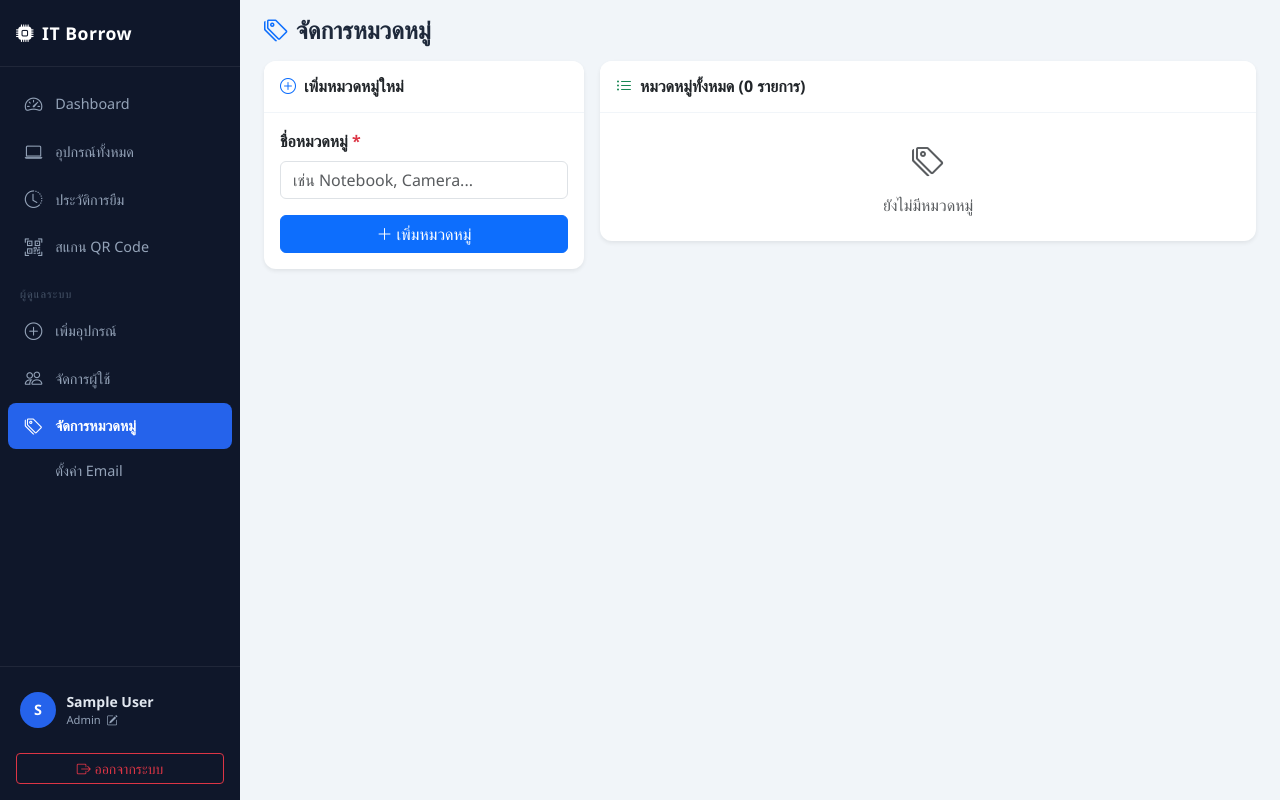
After one commit to MINDKYLO/Tlib, a Flask app: page /admin/categories in a window 1280 px wide. The commit adds this page. Run offline with Flask 3, Linux system fonts and the light colour scheme; the visitor is signed in with stand-in values (Sample User, id 1); data that the repository does not hold is empty; parts of the project's set-up code (start-up, migrations or seed data) failed here and were passed over; some libraries are stand-ins or nearby versions.

Commit message:
feat: add category management (add/delete) for admin

```diff
--- a/app.py
+++ b/app.py
@@ -116,6 +116,16 @@ def init_db():
         smtp_from     TEXT DEFAULT '',
         enabled       SMALLINT DEFAULT 0
     )''')
+
+    cur.execute('''CREATE TABLE IF NOT EXISTS categories (
+        id         SERIAL PRIMARY KEY,
+        name       TEXT UNIQUE NOT NULL,
+        created_at TIMESTAMP DEFAULT CURRENT_TIMESTAMP
+    )''')
+
+    default_cats = ['Notebook','Monitor','Mobile','Tablet','Camera','Printer','Network','Storage','Peripheral','Other']
+    for cat in default_cats:
+        cur.execute('INSERT INTO categories (name) VALUES (%s) ON CONFLICT (name) DO NOTHING', (cat,))
 
     cur.execute("ALTER TABLE users ADD COLUMN IF NOT EXISTS email TEXT")
     cur.execute("ALTER TABLE equipment ADD COLUMN IF NOT EXISTS image TEXT")
@@ -376,7 +386,10 @@ def add_equipment():
             flash('Serial Number นี้มีอยู่แล้วในระบบ', 'danger')
         finally:
             conn.close()
-    return render_template('add_equipment.html')
+    conn = get_db()
+    categories = db_fetchall(conn, 'SELECT name FROM categories ORDER BY name')
+    conn.close()
+    return render_template('add_equipment.html', categories=categories)
 
 
 @app.route('/equipment/<int:eid>')
@@ -435,8 +448,9 @@ def edit_equipment(eid):
         finally:
             conn.close()
         return redirect(url_for('equipment_detail', eid=eid))
+    categories = db_fetchall(conn, 'SELECT name FROM categories ORDER BY name')
     conn.close()
-    return render_template('edit_equipment.html', eq=eq)
+    return render_template('edit_equipment.html', eq=eq, categories=categories)
 
 
 @app.route('/equipment/<int:eid>/delete', methods=['POST'])
@@ -790,6 +804,46 @@ def api_qr(eid):
     return jsonify({'qr': generate_qr(qr_data), 'equipment': eq})
 
 
+# ── CATEGORIES ─────────────────────────────────────────────────────────────────
+
+@app.route('/admin/categories', methods=['GET', 'POST'])
+@admin_required
+def category_list():
+    conn = get_db()
+    if request.method == 'POST':
+        name = request.form.get('name', '').strip()
+        if name:
+            try:
+                db_execute(conn, 'INSERT INTO categories (name) VALUES (%s)', (name,))
+                conn.commit()
+                flash(f'เพิ่มหมวดหมู่ "{name}" สำเร็จ', 'success')
+            except psycopg2.IntegrityError:
+                conn.rollback()
+                flash('หมวดหมู่นี้มีอยู่แล้ว', 'danger')
+        conn.close()
+        return redirect(url_for('category_list'))
+    categories = db_fetchall(conn, 'SELECT * FROM categories ORDER BY name')
+    conn.close()
+    return render_template('categories.html', categories=categories)
+
+
+@app.route('/admin/categories/<int:cid>/delete', methods=['POST'])
+@admin_required
+def delete_category(cid):
+    conn = get_db()
+    cat  = db_fetchone(conn, 'SELECT * FROM categories WHERE id=%s', (cid,))
+    if cat:
+        in_use = db_fetchone(conn, 'SELECT COUNT(*) as c FROM equipment WHERE category=%s', (cat['name'],))
+        if in_use['c'] > 0:
+            flash(f'ไม่สามารถลบได้ มีอุปกรณ์ใช้หมวดหมู่นี้อยู่ {in_use["c"]} รายการ', 'danger')
+        else:
+            db_execute(conn, 'DELETE FROM categories WHERE id=%s', (cid,))
+            conn.commit()
+            flash(f'ลบหมวดหมู่ "{cat["name"]}" สำเร็จ', 'success')
+    conn.close()
+    return redirect(url_for('category_list'))
+
+
 # ── SERVE UPLOADS ──────────────────────────────────────────────────────────────
 
 @app.route('/uploads/<path:filename>')
--- a/templates/add_equipment.html
+++ b/templates/add_equipment.html
@@ -25,8 +25,8 @@
               <label class="form-label fw-semibold">หมวดหมู่ <span class="text-danger">*</span></label>
               <select name="category" class="form-select" required>
                 <option value="">-- เลือกหมวดหมู่ --</option>
-                {% for cat in ['Notebook','Monitor','Mobile','Tablet','Camera','Printer','Network','Storage','Peripheral','Other'] %}
-                <option value="{{ cat }}">{{ cat }}</option>
+                {% for cat in categories %}
+                <option value="{{ cat.name }}">{{ cat.name }}</option>
                 {% endfor %}
               </select>
             </div>
--- a/templates/base.html
+++ b/templates/base.html
@@ -44,6 +44,10 @@
     <a href="{{ url_for('user_list') }}"
        class="nav-link {% if 'user' in (request.endpoint or '') and request.endpoint != 'dashboard' %}active{% endif %}">
       <i class="bi bi-people"></i><span>จัดการผู้ใช้</span>
+    </a>
+    <a href="{{ url_for('category_list') }}"
+       class="nav-link {% if request.endpoint == 'category_list' %}active{% endif %}">
+      <i class="bi bi-tags"></i><span>จัดการหมวดหมู่</span>
     </a>
     <a href="{{ url_for('email_settings_page') }}"
        class="nav-link {% if request.endpoint == 'email_settings_page' %}active{% endif %}">
--- /dev/null
+++ b/templates/categories.html
@@ -0,0 +1,80 @@
+{% extends 'base.html' %}
+{% block title %}จัดการหมวดหมู่{% endblock %}
+
+{% block content %}
+<div class="page-header d-flex align-items-center gap-2 mb-3">
+  <h4 class="mb-0 fw-bold"><i class="bi bi-tags me-2 text-primary"></i>จัดการหมวดหมู่</h4>
+</div>
+
+<div class="row g-3">
+  <!-- เพิ่มหมวดหมู่ -->
+  <div class="col-lg-4">
+    <div class="card shadow-sm">
+      <div class="card-header fw-semibold">
+        <i class="bi bi-plus-circle me-2 text-primary"></i>เพิ่มหมวดหมู่ใหม่
+      </div>
+      <div class="card-body">
+        <form method="POST" action="{{ url_for('category_list') }}">
+          <div class="mb-3">
+            <label class="form-label fw-semibold">ชื่อหมวดหมู่ <span class="text-danger">*</span></label>
+            <input type="text" name="name" class="form-control"
+                   placeholder="เช่น Notebook, Camera..." required>
+          </div>
+          <button type="submit" class="btn btn-primary w-100">
+            <i class="bi bi-plus-lg me-1"></i>เพิ่มหมวดหมู่
+          </button>
+        </form>
+      </div>
+    </div>
+  </div>
+
+  <!-- รายการหมวดหมู่ -->
+  <div class="col-lg-8">
+    <div class="card shadow-sm">
+      <div class="card-header fw-semibold">
+        <i class="bi bi-list-ul me-2 text-success"></i>หมวดหมู่ทั้งหมด ({{ categories|length }} รายการ)
+      </div>
+      <div class="card-body p-0">
+        {% if categories %}
+        <div class="table-responsive">
+          <table class="table table-hover mb-0">
+            <thead class="table-light">
+              <tr>
+                <th>#</th>
+                <th>ชื่อหมวดหมู่</th>
+                <th class="text-center">จัดการ</th>
+              </tr>
+            </thead>
+            <tbody>
+              {% for cat in categories %}
+              <tr>
+                <td class="text-muted small">{{ loop.index }}</td>
+                <td>
+                  <i class="bi bi-tag me-2 text-primary"></i>
+                  <span class="fw-semibold">{{ cat.name }}</span>
+                </td>
+                <td class="text-center">
+                  <form method="POST"
+                        action="{{ url_for('delete_category', cid=cat.id) }}"
+                        onsubmit="return confirm('ลบหมวดหมู่ {{ cat.name }} ?')">
+                    <button class="btn btn-sm btn-outline-danger">
+                      <i class="bi bi-trash"></i>
+                    </button>
+                  </form>
+                </td>
+              </tr>
+              {% endfor %}
+            </tbody>
+          </table>
+        </div>
+        {% else %}
+        <div class="text-center py-4 text-muted">
+          <i class="bi bi-tags fs-2 d-block mb-2"></i>
+          ยังไม่มีหมวดหมู่
+        </div>
+        {% endif %}
+      </div>
+    </div>
+  </div>
+</div>
+{% endblock %}
--- a/templates/edit_equipment.html
+++ b/templates/edit_equipment.html
@@ -26,8 +26,8 @@
             <div class="col-md-6">
               <label class="form-label fw-semibold">หมวดหมู่ <span class="text-danger">*</span></label>
               <select name="category" class="form-select" required>
-                {% for cat in ['Notebook','Monitor','Mobile','Tablet','Camera','Printer','Network','Storage','Peripheral','Other'] %}
-                <option value="{{ cat }}" {% if eq.category == cat %}selected{% endif %}>{{ cat }}</option>
+                {% for cat in categories %}
+                <option value="{{ cat.name }}" {% if eq.category == cat.name %}selected{% endif %}>{{ cat.name }}</option>
                 {% endfor %}
               </select>
             </div>
```
